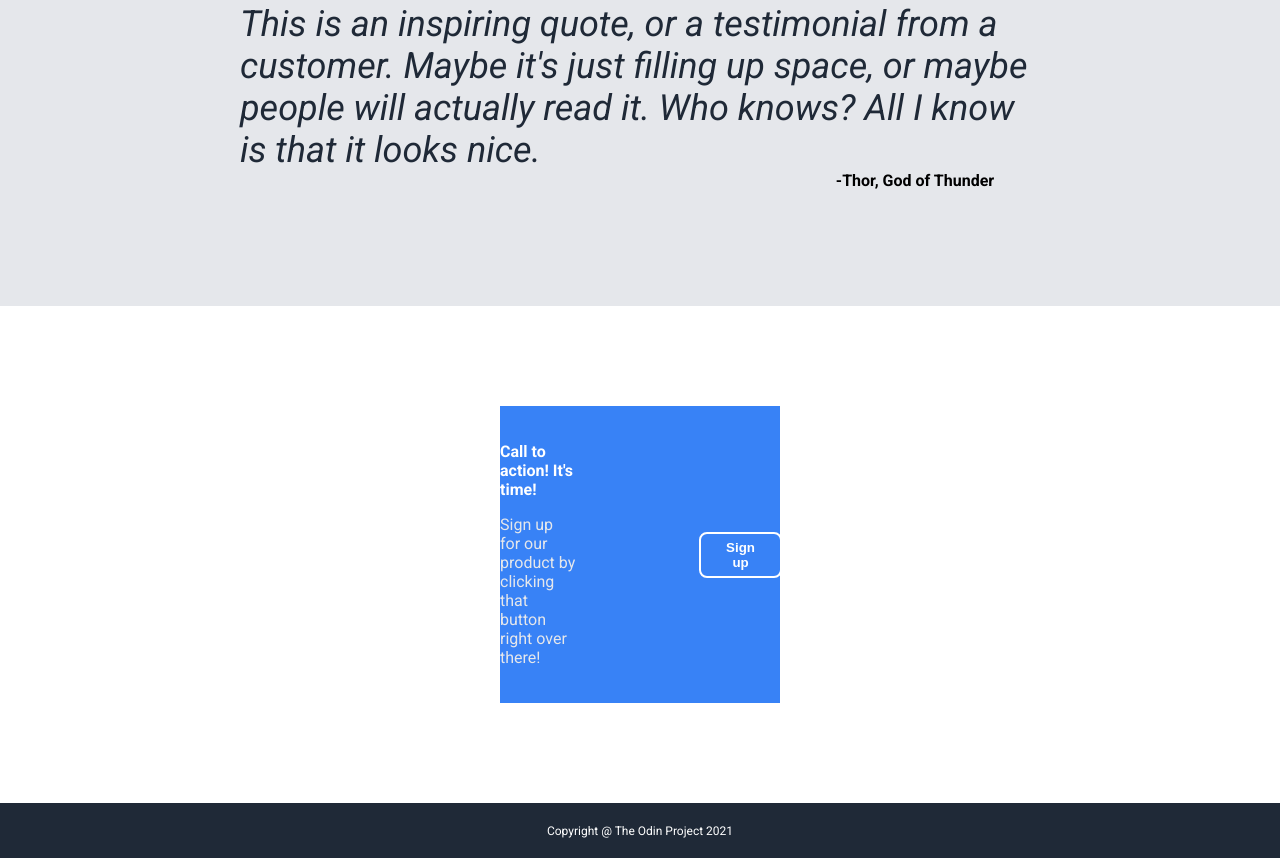
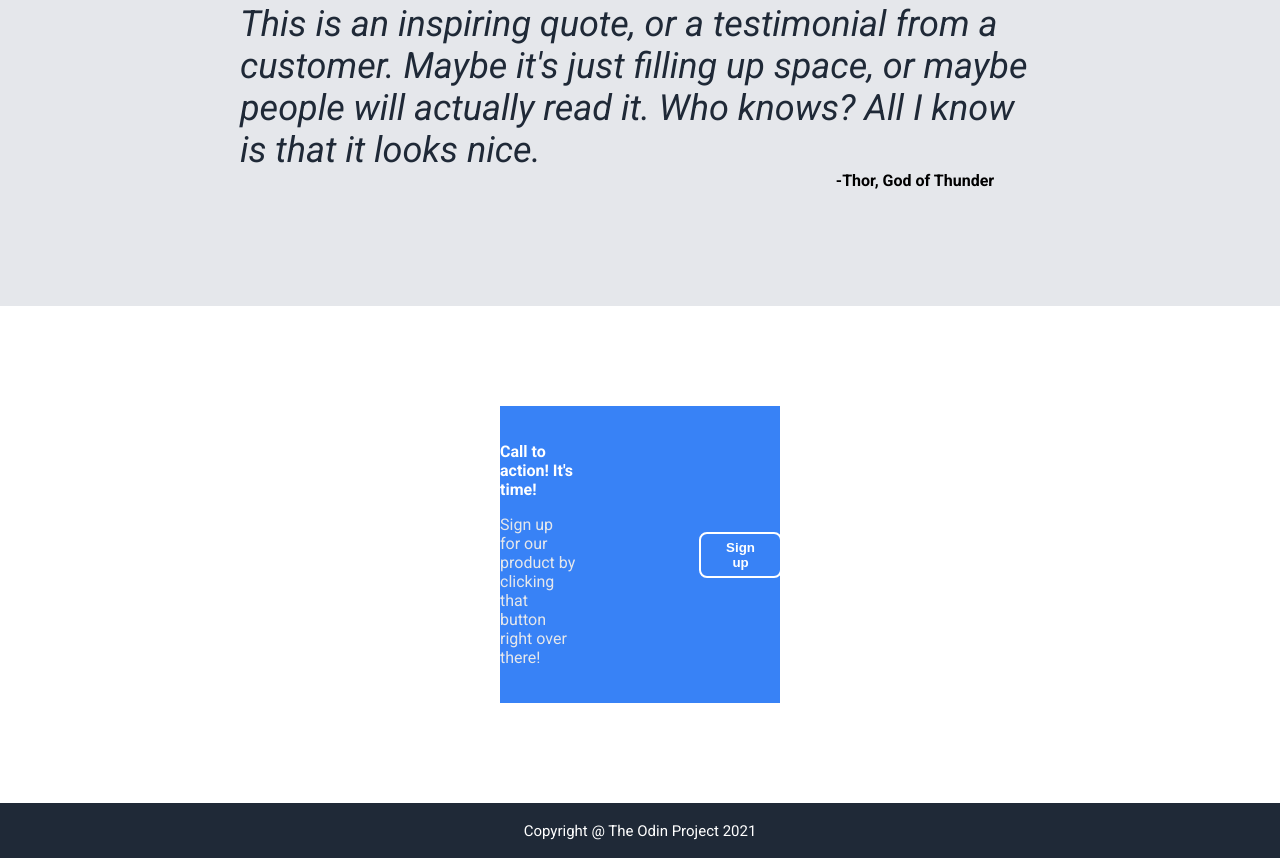
Before and after one commit to Rikavx/landing-page, a plain HTML site: page index.html in a window 1280 px wide. Shown: the part 1031-1889 px from the top of the page. Drawn offline with Linux system fonts and the light colour scheme.

Commit message:
fix font size

```diff
--- a/style.css
+++ b/style.css
@@ -1,7 +1,7 @@
 body {
-    font-family: 'Roboto';
+    font-family: 'Roboto', sans-serif;
     margin: 0;
-    min-height: 100vh;
+    padding: 0;
     display: flex;
     flex-direction: column;
 }
@@ -10,8 +10,8 @@ body {
     background-color: #1F2937;
     display: flex;
     justify-content: space-around;
+    padding-bottom: 100px;
     align-items: center;
-    padding-bottom: 100px;
 }
 
 .header-logo {
@@ -158,7 +158,7 @@ button {
 .footer {
     background-color: #1F2937;
     color: white;
-    font-size: 12px;
+    font-size: 15px;
     height: 55px;
     display: flex;
     justify-content: center;
```
